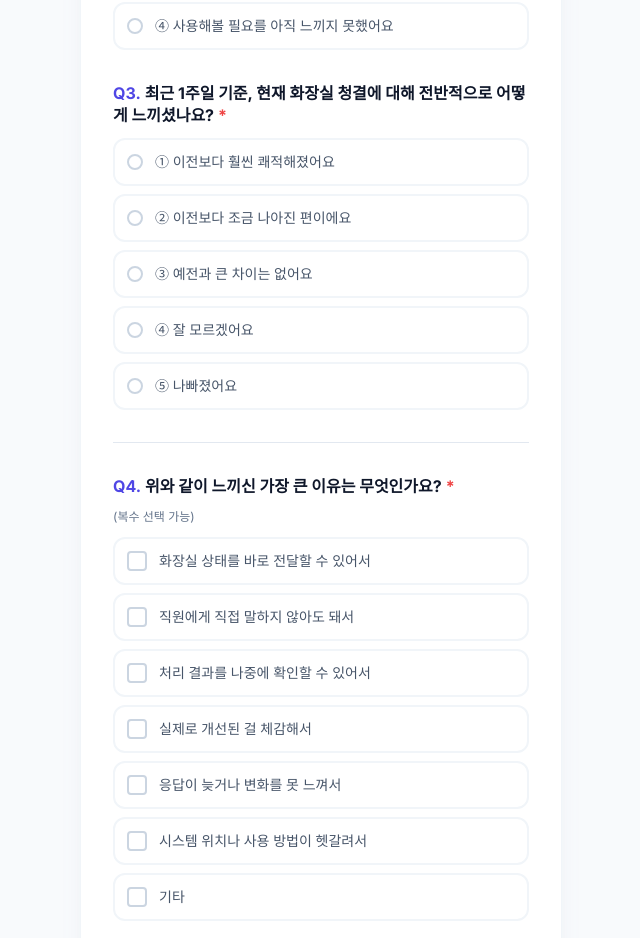
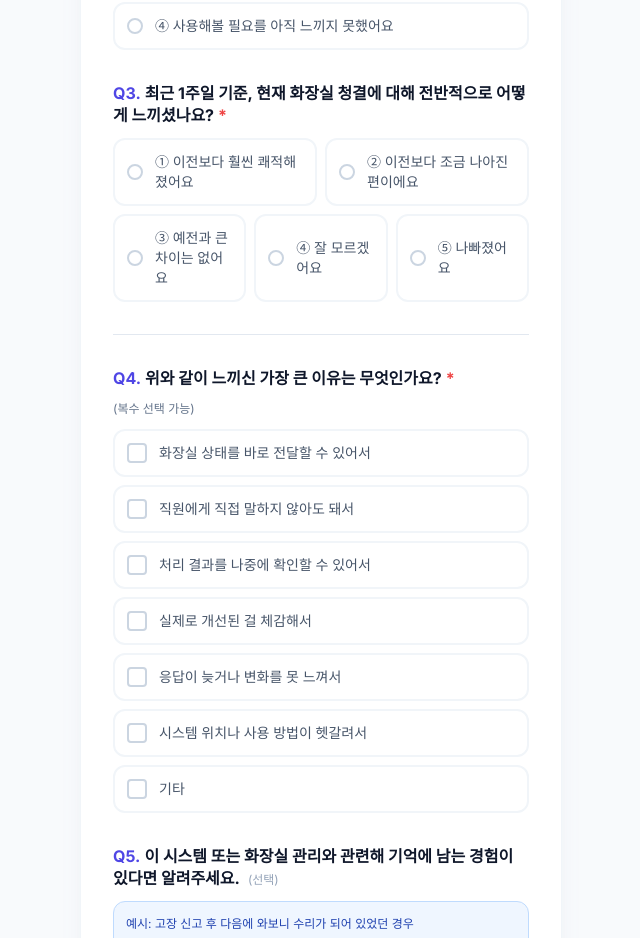
Before and after one commit to shsfryanpark0313/rasset, a React (Vite) app in the folder client/: page /survey in a window 1280 px wide. Shown: the part 840-1778 px from the top of the page, without its empty margins (319-959 px from the left). Built offline with nearby package versions, Linux system fonts and the light colour scheme; no server answers.

Commit message:
feat: question3

```diff
--- a/client/src/pages/MobileSurvey.tsx
+++ b/client/src/pages/MobileSurvey.tsx
@@ -313,16 +313,16 @@ const MobileSurvey: React.FC = () => {
                                                 최근 1주일 기준, 현재 화장실 청결에 대해 전반적으로 어떻게 느끼셨나요?
                                                 <span className="text-red-500 ml-1">*</span>
                                             </label>
-                                            <div className="space-y-2">
+                                            <div className="grid grid-cols-6 gap-2">
                                                 {[
                                                     { value: 'much_better', label: '① 이전보다 훨씬 쾌적해졌어요' },
                                                     { value: 'somewhat_better', label: '② 이전보다 조금 나아진 편이에요' },
                                                     { value: 'no_difference', label: '③ 예전과 큰 차이는 없어요' },
                                                     { value: 'not_sure', label: '④ 잘 모르겠어요' },
                                                     { value: 'worse', label: '⑤ 나빠졌어요' }
-                                                ].map((opt) => (
-                                                    <label key={opt.value} className={`group flex items-center space-x-3 p-3 rounded-xl border-2 cursor-pointer transition-all active:scale-[0.98] ${answers.q3_cleanliness_satisfaction === opt.value ? 'border-indigo-600 bg-indigo-50/50' : 'border-slate-100 hover:bg-slate-50'}`}>
-                                                        <div className={`w-4 h-4 rounded-full border-2 flex items-center justify-center transition-colors ${answers.q3_cleanliness_satisfaction === opt.value ? 'border-indigo-600' : 'border-slate-300 group-hover:border-slate-400'}`}>
+                                                ].map((opt, index) => (
+                                                    <label key={opt.value} className={`group flex items-center space-x-3 p-3 rounded-xl border-2 cursor-pointer transition-all active:scale-[0.98] ${index < 2 ? 'col-span-3' : 'col-span-2'} ${answers.q3_cleanliness_satisfaction === opt.value ? 'border-indigo-600 bg-indigo-50/50' : 'border-slate-100 hover:bg-slate-50'}`}>
+                                                        <div className={`w-4 h-4 rounded-full border-2 flex items-center justify-center transition-colors flex-shrink-0 ${answers.q3_cleanliness_satisfaction === opt.value ? 'border-indigo-600' : 'border-slate-300 group-hover:border-slate-400'}`}>
                                                             {answers.q3_cleanliness_satisfaction === opt.value && <div className="w-2 h-2 rounded-full bg-indigo-600" />}
                                                         </div>
                                                         <span className={`font-medium text-sm ${answers.q3_cleanliness_satisfaction === opt.value ? 'text-indigo-900' : 'text-slate-600'}`}>{opt.label}</span>
--- a/client/src/pages/TabletSurvey.tsx
+++ b/client/src/pages/TabletSurvey.tsx
@@ -216,19 +216,19 @@ const TabletSurvey: React.FC = () => {
                                     <div className={`w-12 h-12 rounded-full flex items-center justify-center text-xl font-bold transition-colors ${currentStep === 3 || currentStep === 4 ? 'bg-indigo-600 text-white' : 'bg-slate-100 text-slate-500'}`}>3</div>
                                     최근 1주일 기준, 현재 화장실 청결에 대해 전반적으로 어떻게 느끼셨나요?
                                 </h2>
-                                <div className="grid grid-cols-2 gap-3">
+                                <div className="grid grid-cols-6 gap-3">
                                     {[
                                         { value: 'much_better', label: '① 이전보다 훨씬 쾌적해졌어요' },
                                         { value: 'somewhat_better', label: '② 이전보다 조금 나아진 편이에요' },
                                         { value: 'no_difference', label: '③ 예전과 큰 차이는 없어요' },
                                         { value: 'not_sure', label: '④ 잘 모르겠어요' },
                                         { value: 'worse', label: '⑤ 나빠졌어요' }
-                                    ].map((opt) => (
+                                    ].map((opt, index) => (
                                         <button
                                             key={opt.value}
                                             disabled={currentStep < 3}
                                             onClick={() => handleQ3(opt.value)}
-                                            className={`py-5 px-5 rounded-2xl border-2 font-bold text-lg transition-all duration-300 text-left ${answers.q3_cleanliness_satisfaction === opt.value ? 'border-indigo-600 bg-indigo-50 text-indigo-700 shadow-md' : 'border-slate-100 bg-slate-50 hover:bg-white hover:border-slate-300 text-slate-500'}`}
+                                            className={`py-5 px-5 rounded-2xl border-2 font-bold text-lg transition-all duration-300 text-left ${index < 2 ? 'col-span-3' : 'col-span-2'} ${answers.q3_cleanliness_satisfaction === opt.value ? 'border-indigo-600 bg-indigo-50 text-indigo-700 shadow-md' : 'border-slate-100 bg-slate-50 hover:bg-white hover:border-slate-300 text-slate-500'}`}
                                         >
                                             {opt.label}
                                         </button>
```
